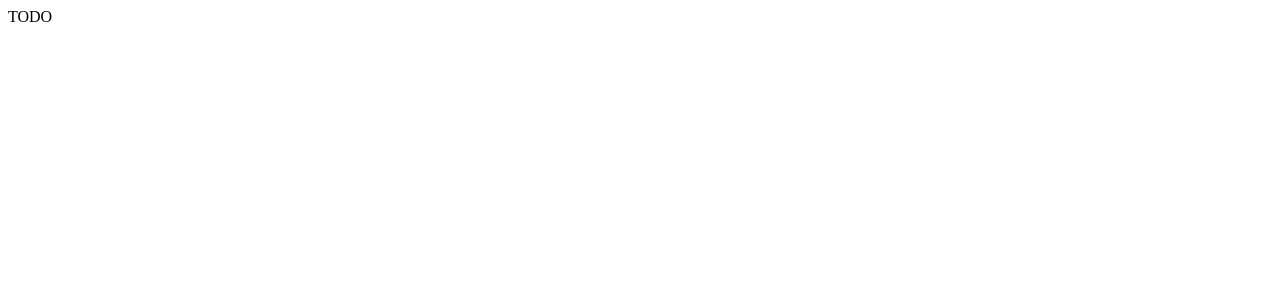
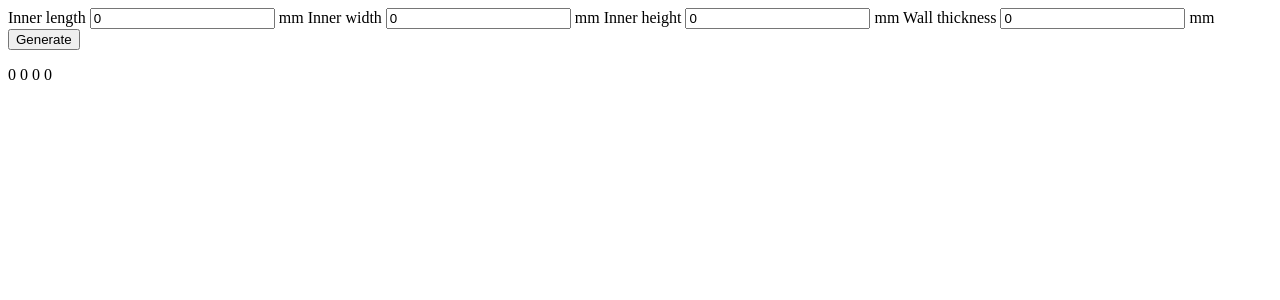
Before and after one commit to JoakimRiikonen/BoxGenerator, a Svelte app: page / in a window 1280 px wide. Shown: the top 300 px of the page. Built offline with nearby package versions, Linux system fonts and the light colour scheme.

Commit message:
Create simple form for model generation

```diff
--- a/index.html
+++ b/index.html
@@ -2,9 +2,8 @@
 <html lang="en">
   <head>
     <meta charset="UTF-8" />
-    <link rel="icon" type="image/svg+xml" href="/vite.svg" />
     <meta name="viewport" content="width=device-width, initial-scale=1.0" />
-    <title>Vite + Svelte + TS</title>
+    <title>Box Generator</title>
   </head>
   <body>
     <div id="app"></div>
--- a/src/App.svelte
+++ b/src/App.svelte
@@ -1,11 +1,46 @@
 <script lang="ts">
+  import NumberField from "./components/NumberField.svelte";
+    import type { GenerationParameters } from "./generation/GenerationParameters";
+    import { generateBox } from "./generation/generate";
+
+  let parameters: GenerationParameters = {
+    innerLength: 0,
+    innerWidth: 0,
+    innerHeight: 0,
+    wallThickness: 0
+  };
+
 </script>
 
 <main>
-  <div>
-    <span>TODO</span>
-  </div>
+  <NumberField
+    label={"Inner length"}
+    suffix={"mm"}
+    bind:value={parameters.innerLength}
+  />
+  <NumberField
+    label={"Inner width"}
+    suffix={"mm"}
+    bind:value={parameters.innerWidth}
+  />
+  <NumberField
+    label={"Inner height"}
+    suffix={"mm"}
+    bind:value={parameters.innerHeight}
+  />
+  <NumberField
+    label={"Wall thickness"}
+    suffix={"mm"}
+    bind:value={parameters.wallThickness}
+  />
+  <button on:click={() => generateBox(parameters)}>Generate</button>
 </main>
+<p>
+  {parameters.innerLength}
+  {parameters.innerWidth}
+  {parameters.innerHeight}
+  {parameters.wallThickness}
+</p>
 
 <style>
 </style>
--- /dev/null
+++ b/src/components/NumberField.svelte
@@ -0,0 +1,10 @@
+<script>
+  export let value = 0;
+  export let label;
+  export let suffix = "";
+</script>
+<label>
+  {label}
+  <input type="number" bind:value={value} min="0"/>
+  {suffix}
+</label>
--- /dev/null
+++ b/src/generation/GenerationParameters.ts
@@ -0,0 +1,6 @@
+export interface GenerationParameters {
+  innerLength: number;
+  innerWidth: number;
+  innerHeight: number;
+  wallThickness: number;
+}
--- /dev/null
+++ b/src/generation/generate.ts
@@ -0,0 +1,5 @@
+import type { GenerationParameters } from "./GenerationParameters";
+
+export const generateBox = (parameters: GenerationParameters) => {
+  console.log(`TODO: Generate model with parameters ${JSON.stringify(parameters)}`);
+}
```
